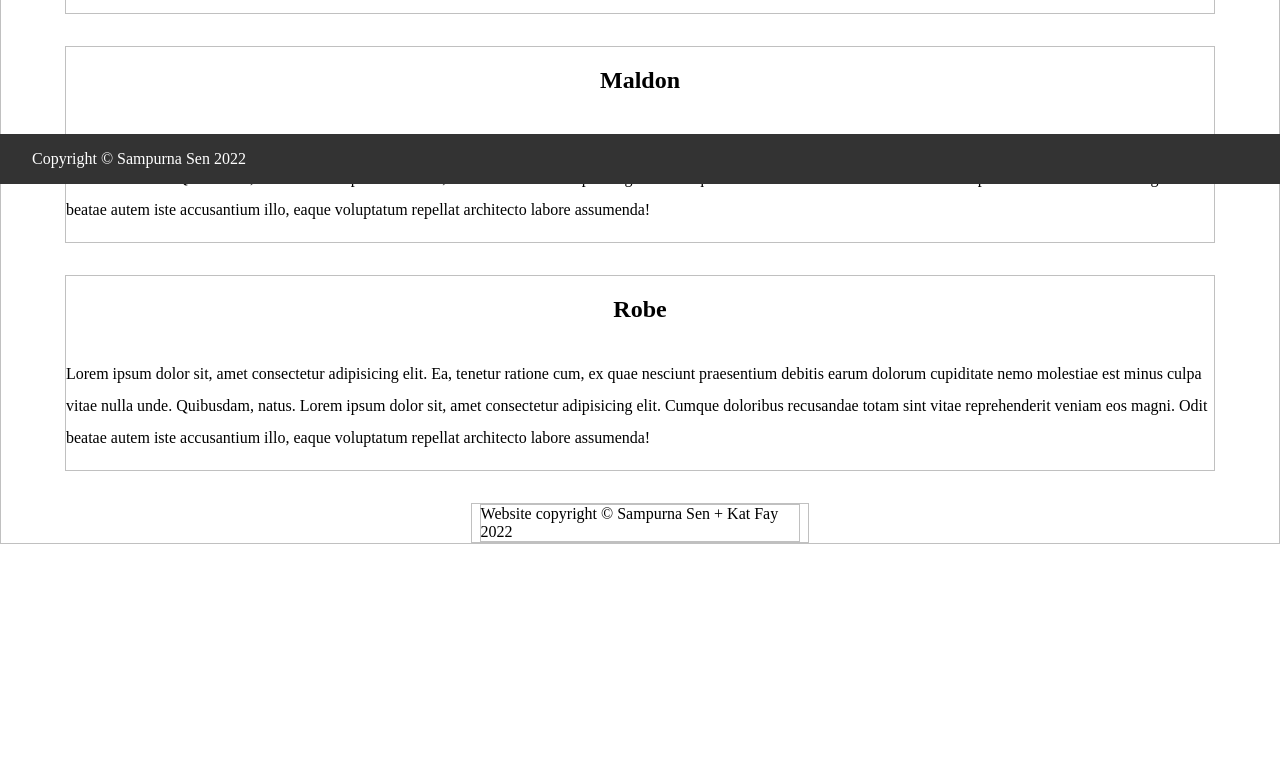
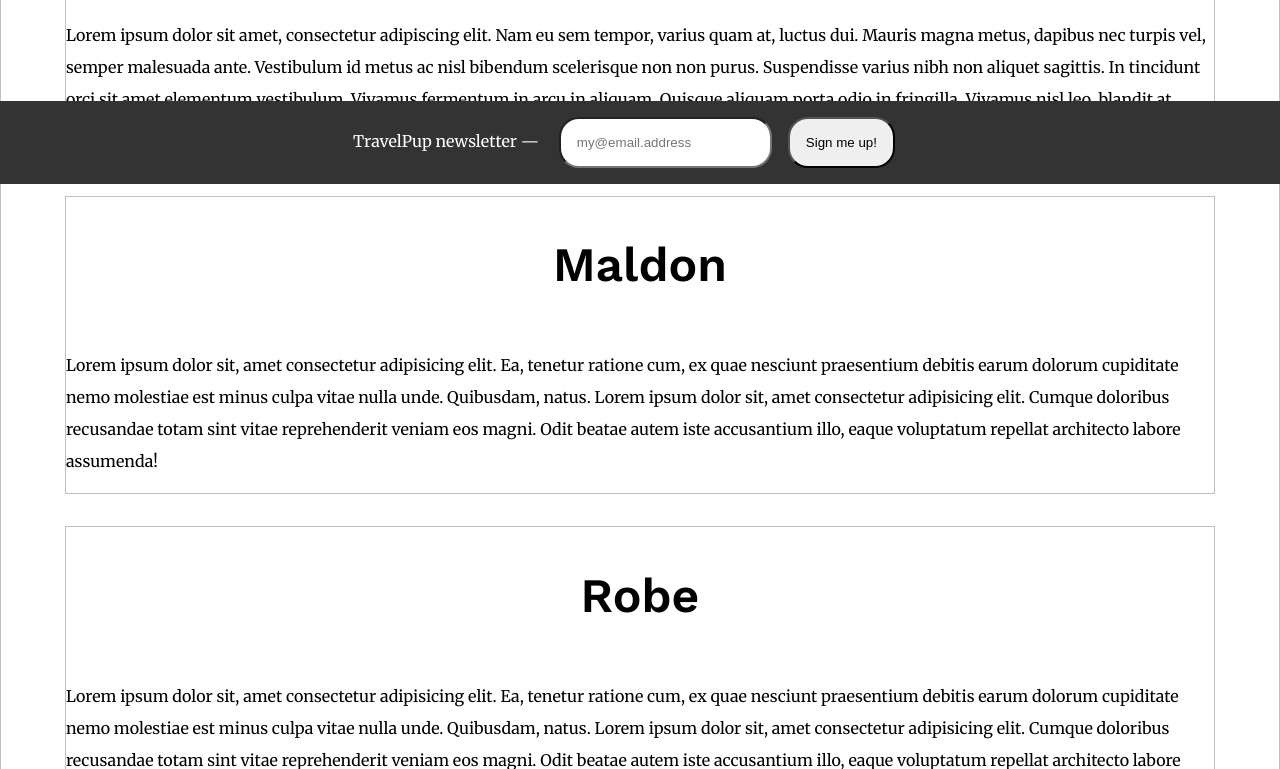
Before and after one commit to katfay/learning-space-CLG, a plain HTML site: page index.html in a window 1280 px wide. Shown: the part 616-1385 px from the top of the page. Before the commit the page ends 1208 px from the top, so only its background shows below. Drawn offline with nearby package versions, Linux system fonts and the light colour scheme.

Commit message:
Update fonts
- Add Google fonts.

```diff
--- a/css/styles.css
+++ b/css/styles.css
@@ -17,7 +17,7 @@
 }
 
 #main-container {
-  padding-top: 19rem;
+  padding-top: 24rem;
   display: flex;
   flex-wrap: wrap;
   justify-content: center;
@@ -25,7 +25,7 @@
 
 .img-container {
   position: fixed;
-  top: 9rem;
+  top: 15rem;
   background-color: #fff;
   width: 100%;
 }
@@ -45,6 +45,93 @@ article {
   justify-content: center;
 }
 
+.attribution {
+  width: 95%;
+  text-align: center;
+  margin: 4rem 0 5rem 0;
+}
+
+.newsletter {
+  text-align: center;
+}
+
+h2,
+h1,
+a {
+  font-family: "Work Sans", sans-serif;
+  font-weight: 600;
+}
+
+h1 {
+  font-size: 6rem;
+  margin: 0 1rem;
+  padding: 0;
+  background: #333;
+}
+
+h2 {
+  font-size: 3rem;
+}
+
+form {
+  display: inline-block;
+  margin: 0 1rem;
+}
+
+input {
+  padding: 1rem;
+  border-radius: 20px;
+}
+
+button {
+  border-radius: 20px;
+  margin: 0 1rem;
+  padding: 1rem;
+}
+
+body {
+  padding-top: 4rem;
+  padding-bottom: 3rem;
+  margin: 0px;
+  font-family: "Merriweather", serif;
+}
+
+.container {
+  width: 95%;
+  /* Center the DIV horizontally */
+  margin: 0 auto;
+}
+
+.fixed-header,
+.fixed-footer {
+  width: 100%;
+  position: fixed;
+  background: #333;
+  color: #fff;
+}
+
+.fixed-header {
+  top: 0;
+  padding: 1rem 0;
+}
+
+.fixed-footer {
+  bottom: 0;
+  padding: 1rem 0;
+}
+
+/* Some more styles to beutify this example */
+nav a {
+  color: #fff;
+  text-decoration: none;
+  padding: 0.5rem 1rem;
+  margin: 1rem 0.5rem;
+}
+
+.container p {
+  line-height: 2rem;
+}
+
 @media screen and (orientation: landscape) and (max-width: 1024px) {
   .img-container {
     position: fixed;
@@ -54,6 +141,7 @@ article {
     background-color: #fff;
     border-radius: 50%;
   }
+
   #mascot {
     height: 5rem;
     display: block;
@@ -74,45 +162,3 @@ article {
     justify-content: center;
   }
 }
-
-body {
-  padding-top: 4rem;
-  padding-bottom: 3rem;
-  margin: 0px;
-}
-
-.container {
-  width: 95%;
-  /* Center the DIV horizontally */
-  margin: 0 auto;
-}
-
-.fixed-header,
-.fixed-footer {
-  width: 100%;
-  position: fixed;
-  background: #333;
-  color: #fff;
-}
-
-.fixed-header {
-  top: 0;
-  padding: 1rem 0 0;
-}
-
-.fixed-footer {
-  bottom: 0;
-  padding: 1rem 0;
-}
-
-/* Some more styles to beutify this example */
-nav a {
-  color: #fff;
-  text-decoration: none;
-  padding: 0.5rem 1rem;
-  margin: 1rem 0.5rem;
-}
-
-.container p {
-  line-height: 2rem;
-}
--- a/index.html
+++ b/index.html
@@ -4,6 +4,12 @@
     <meta charset="utf-8" />
     <meta name="viewport" content="width=device-width, initial-scale=1.0" />
     <link rel="stylesheet" href="css/styles.css" />
+    <link rel="preconnect" href="https://fonts.googleapis.com" />
+    <link rel="preconnect" href="https://fonts.gstatic.com" crossorigin />
+    <link
+      href="https://fonts.googleapis.com/css2?family=Merriweather:wght@400;900&family=Work+Sans:wght@400;600&display=swap"
+      rel="stylesheet"
+    />
     <title>TravelPup</title>
   </head>
 
@@ -15,7 +21,7 @@
         <a href="#" class="draft-lines">About</a>
         <a href="#" class="draft-lines">Contact</a>
       </nav>
-      <div class="draft-lines site-heading">TravelPup</div>
+      <div class="draft-lines site-heading"><h1>TravelPup</h1></div>
     </header>
     <div class="img-container draft-lines">
       <img src="/images/duncan.jpg" id="mascot" alt="" />
@@ -61,15 +67,22 @@
           </p>
         </article>
       </section>
-      <div class="draft-lines">
-        <div class="container draft-lines">
-          Website copyright &copy; Sampurna Sen + Kat Fay 2022
-        </div>
+      <div class="attribution draft-lines">
+        Website copyright &copy; Sampurna Sen + Kat Fay 2022
       </div>
     </main>
     <footer>
       <div class="fixed-footer">
-        <div class="container">Copyright &copy; Sampurna Sen 2022</div>
+        <div class="container newsletter">
+          TravelPup newsletter —
+          <form>
+            <input type="email" placeholder="my@email.address" /><button
+              type="submit"
+            >
+              Sign me up!
+            </button>
+          </form>
+        </div>
       </div>
     </footer>
     <script>
```
